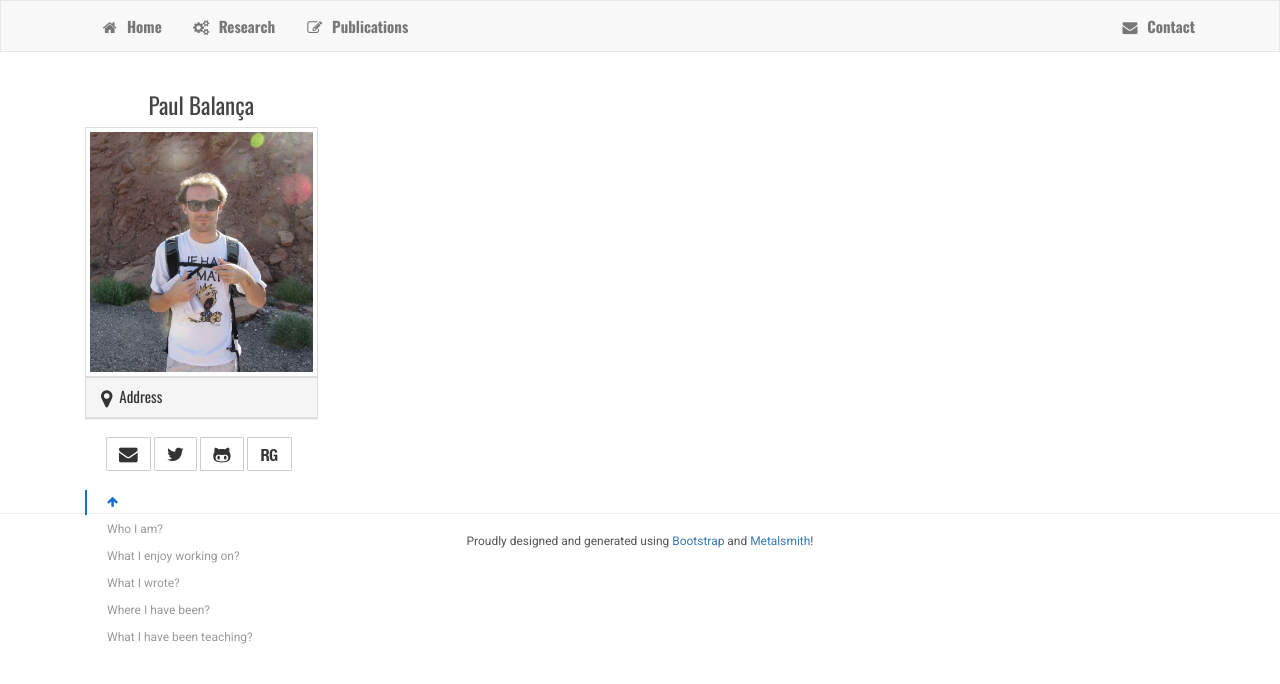
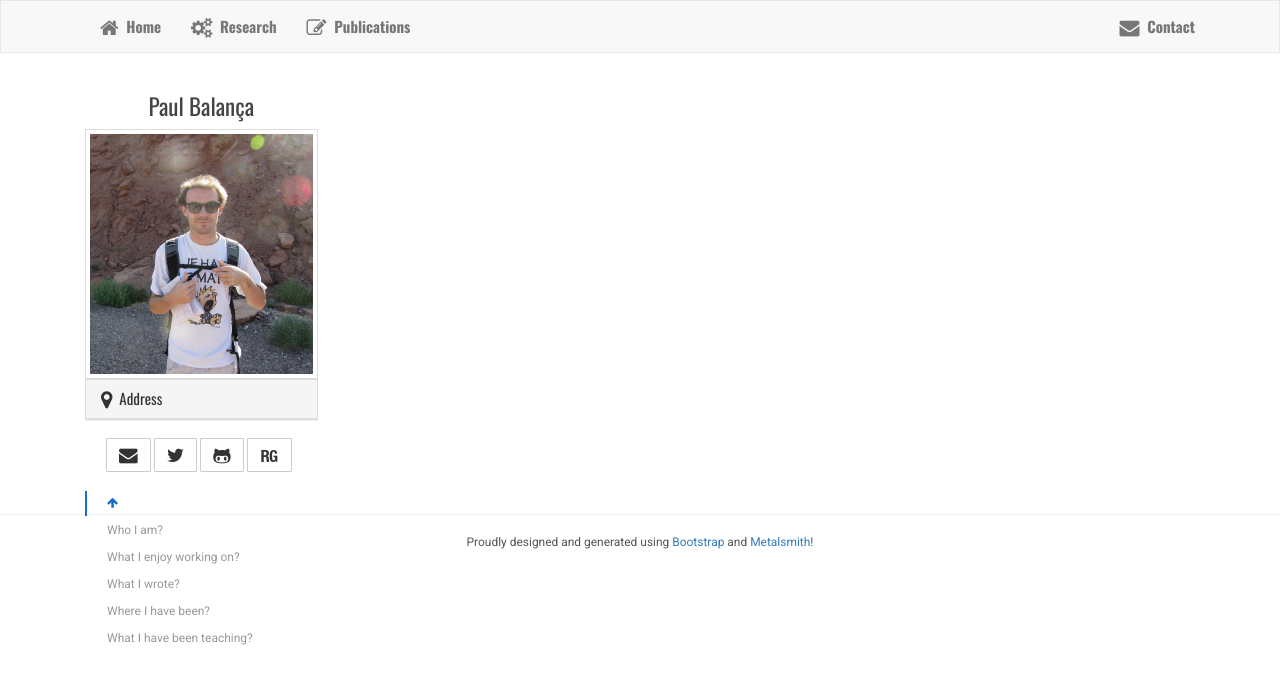
Before and after one commit to balancap/samaris, a website: page src/index.html in a window 1280 px wide. Drawn offline with nearby package versions, Linux system fonts and the light colour scheme; some packages are replaced by stand-ins of ours; files that its build step writes are made by us from their sources.

Commit message:
Update icons size in navbar.

```diff
--- a/partials/nav.html
+++ b/partials/nav.html
@@ -12,13 +12,13 @@
     </div>
     <div class="collapse navbar-collapse" id="bs-example-navbar-collapse-1">
       <ul class="nav navbar-nav">
-        <li><a href="{{rootPath}}" name="home"><i class="fa fa-home fa-fw"></i>&nbsp; Home<span class="sr-only">(current)</span></a></li>
-        <li><a href="{{rootPath}}research/" name="research"><i class="fa fa-cogs fa-fw"></i>&nbsp; Research<span class="sr-only">(current)</span></a></li>
-        <li><a href="{{rootPath}}publications/" name="publications"><i class="fa fa-pencil-square-o fa-fw"></i>&nbsp; Publications<span class="sr-only">(current)</span></a></li>
+        <li><a href="{{rootPath}}" name="home"><i class="fa fa-home fa-lg"></i>&nbsp; Home<span class="sr-only">(current)</span></a></li>
+        <li><a href="{{rootPath}}research/" name="research"><i class="fa fa-cogs fa-lg"></i>&nbsp; Research<span class="sr-only">(current)</span></a></li>
+        <li><a href="{{rootPath}}publications/" name="publications"><i class="fa fa-pencil-square-o fa-lg"></i>&nbsp; Publications<span class="sr-only">(current)</span></a></li>
       </ul>
       <ul class="nav navbar-nav navbar-right">
         <!--<li><a href="https://www.researchgate.net/profile/Paul_Balanca" target="_blank"><i class="ai ai-researchgate fa-fw"></i>&nbsp; Research Gate</a></li>-->
-        <li><a href="mailto:paul.balanca@gmail.com"><i class="fa fa-envelope fa-fw"></i>&nbsp; Contact</a></li>
+        <li><a href="mailto:paul.balanca@gmail.com"><i class="fa fa-envelope fa-lg"></i>&nbsp; Contact</a></li>
       </ul>
     </div>
   </div>
```
Also changed, not shown: build/index.html, build/publications/index.html, build/research/index.html.
